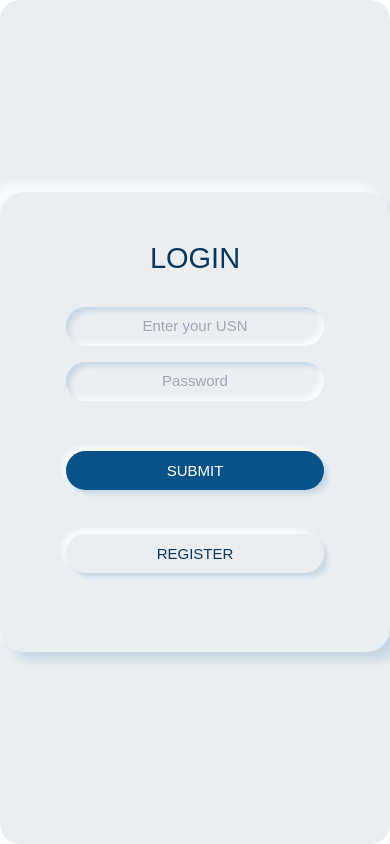
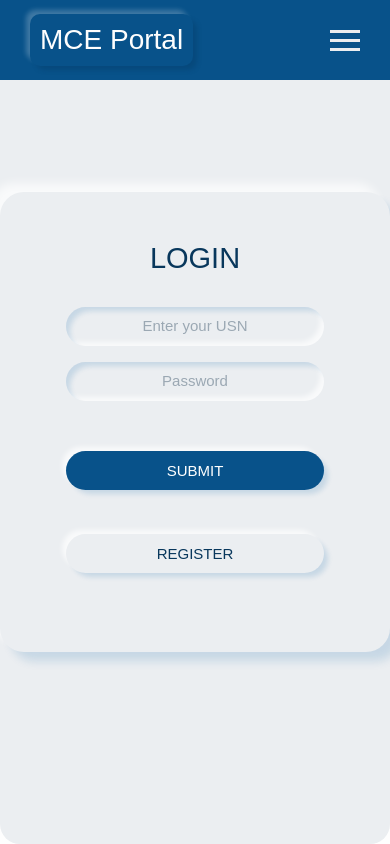
Before and after one commit to AkhilBabuM/mce-scheduling-project, a PHP site: page /login.php in a window 390 px wide. Run offline with PHP 8.4, Linux system fonts and the light colour scheme.

Commit message:
Updated Navbar style and logged in page

```diff
--- a/css/navbarstyle.css
+++ b/css/navbarstyle.css
@@ -1,3 +1,5 @@
+
+
 *{
     margin: 0;
     padding: 0;
@@ -26,13 +28,19 @@ header{
 .logo{
     font-size: 28px;
     color: #fefefe;
-
     padding:10px;
     border-radius:10px;
-    /* box-shadow:  5px 5px 5px -1px rgba(7, 65, 110, 0.445),
-             -5px -5px 5px -1px rgba(255, 255, 255, 0.281); */
+    transition: 5s;
     box-shadow:  5px 5px 5px -1px rgba(5, 50, 85, 0.267),
              -5px -5px 5px -1px rgba(255, 255, 255, 0.226);
+    cursor:pointer;
+
+
+}
+
+.logo:hover{
+    box-shadow:  inset 5px 5px 5px -1px rgba(5, 50, 85, 0.267),
+                inset -5px -5px 5px -1px rgba(255, 255, 255, 0.226);
 }
 
 .hamburger{
@@ -49,17 +57,15 @@ header{
     font-size: 15px;
     padding: 10px 25px;
     border-radius: 50px;
-    transition: 0.1s;
     margin: 0 5px;
-    box-shadow:  5px 5px 5px -1px rgba(7, 65, 110, 0.137),
-             -5px -5px 5px -1px rgba(255, 255, 255, 0.11);
+    transition: 1s;
+    box-shadow:  5px 5px 5px -1px rgba(5, 50, 85, 0.267),
+             -5px -5px 5px -1px rgba(255, 255, 255, 0.151);
 }
 
 .nav-bar ul li a:hover{
-    color: #11101b;
-    background: #ebeef1;
     box-shadow: inset 5px 5px 5px -1px rgba(5, 48, 78, 0.315),
-                inset -5px -5px 5px -1px rgb(255, 255, 255);
+                inset -5px -5px 5px -1px rgba(255, 255, 255, 0.11);
 }
 
 .nav-bar ul li a.active{
@@ -68,3 +74,61 @@ header{
     box-shadow: inset 5px 5px 5px -1px rgba(5, 48, 78, 0.315),
                 inset -5px -5px 5px -1px rgb(255, 255, 255);
 }
+
+@media only screen and (max-width: 1320px){
+    header{
+        padding: 0 50px;
+    }
+}
+
+@media only screen and (max-width: 1100px){
+    header{
+        padding: 0 30px;
+    }
+}
+
+@media only screen and (max-width: 900px){
+    .hamburger{
+        display: block;
+        cursor: pointer;
+    }
+
+    .hamburger .line{
+        width:30px;
+        height: 3px;
+        background: #ebeef1;
+        margin: 6px 0;
+    }
+
+    .nav-bar{
+        height: 0;
+        position: absolute;
+        top: 80px;
+        left: 0;
+        right: 0;
+        width: 100vw;
+
+        background: #08528a;
+        transition: 0.2s;
+        overflow: hidden;
+    }
+
+    .nav-bar.active{
+        height:450px;
+    }
+
+    .nav-bar ul{
+        display: block;
+        width: fit-content;
+        margin: 80px auto 0 auto;
+        text-align: center;
+        transition: 0.5s;
+        opacity: 0;
+    }
+    .nav-bar.active ul{
+        opacity:1;
+    }
+    .nav-bar ul li a{
+        margin-bottom: 12px;
+    }
+}
--- /dev/null
+++ b/js/navbar.js
@@ -0,0 +1,5 @@
+hamburger = document.querySelector(".hamburger");
+hamburger.onclick = function(){
+    navBar = document.querySelector(".nav-bar");
+    navBar.classList.toggle("active");
+}
--- a/login.php
+++ b/login.php
@@ -33,9 +33,37 @@ if(isset($_POST["submit"])){
     <meta charset="utf-8">
     <title>Login</title>
     <link rel="stylesheet" href="css/loginstyle.css">
+    <link rel="stylesheet" href="css/navbarstyle.css">
   </head>
   <body>
-  <div class="container">
+    <header>
+      <div class="logo">MCE Portal</div>
+        <div class="hamburger">
+            <div class="line"></div>
+            <div class="line"></div>
+            <div class="line"></div>
+        </div>
+        <nav class="nav-bar">
+            <ul>
+                <li>
+                    <a href="" class="active">Home</a>
+                </li>
+                <li>
+                    <a href="">Schedule</a>
+                </li>
+                <li>
+                    <a href="grievance.php">Grievance</a>
+                </li>
+                <li>
+                    <a href="">About</a>
+                </li>
+                <!-- <li>
+                    <a href="">Link 4</a>
+                </li> -->
+            </ul>
+        </nav>
+    </header>
+    <div class="container">
       <div class="card">
         <div class="inner-box">
           <div class="card-front">
```
Also changed, not shown: index1.php (+35 -3 lines), registration.php (+8 -8 lines).
